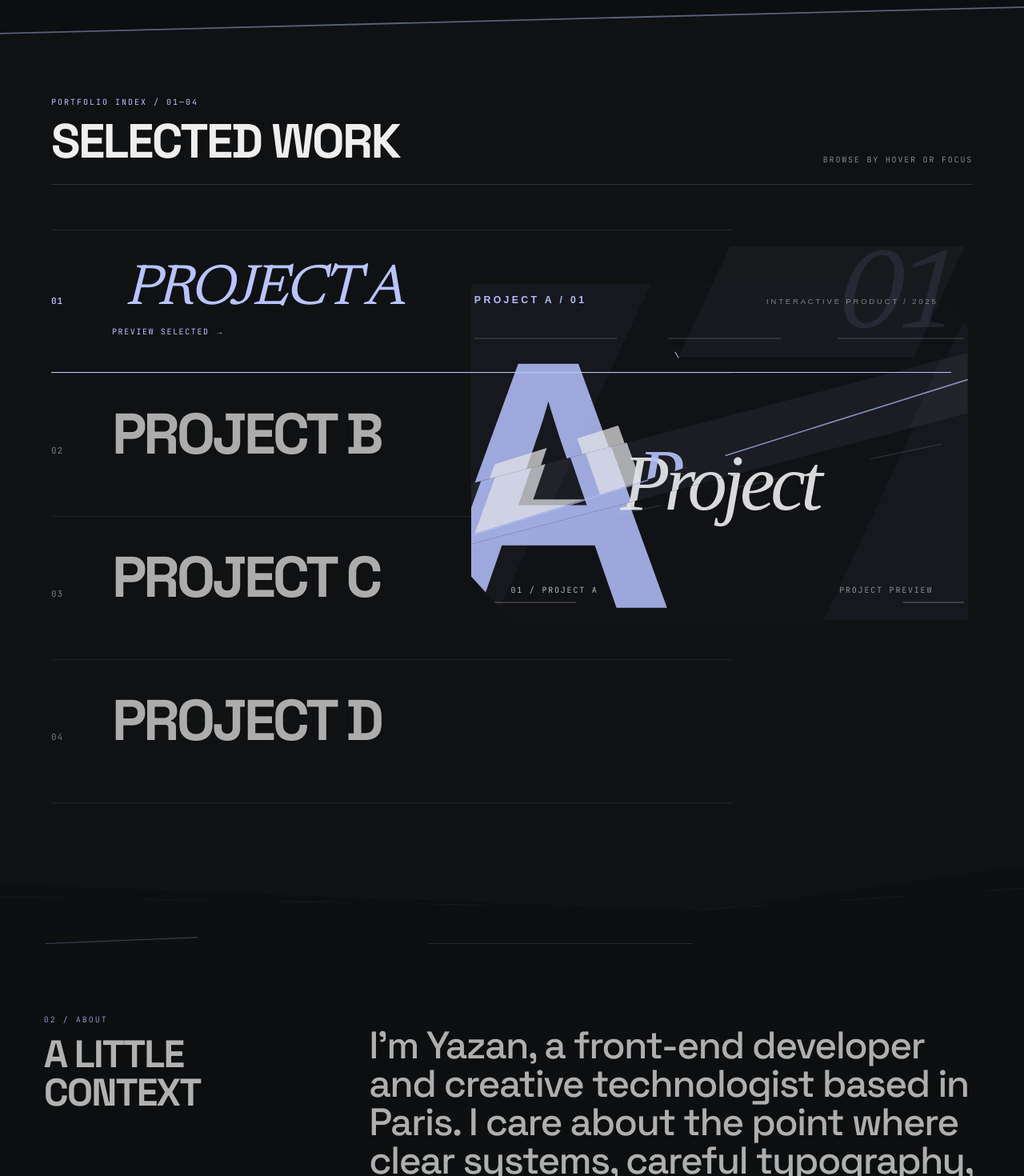
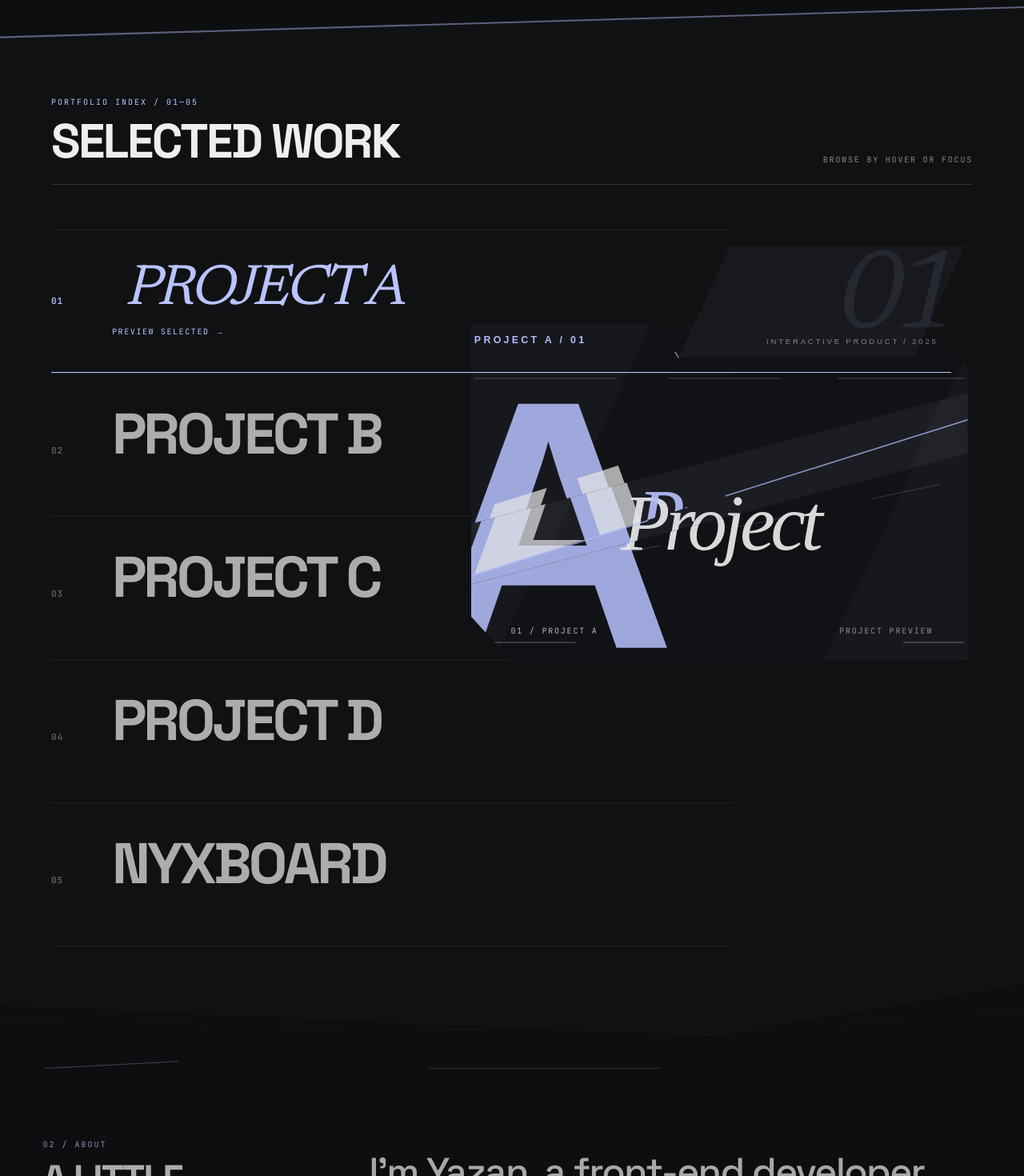
Before and after one commit to DRGYZ/portfolio, a Next.js app: page / in a window 1280 px wide. Shown: the part 840-2310 px from the top of the page at 80% size. Built offline with nearby package versions, Linux system fonts and the light colour scheme.

Commit message:
feat: add Nyxboard commerce dashboard to selected work and preview system

```diff
--- a/components/project-preview/ProjectPreview.tsx
+++ b/components/project-preview/ProjectPreview.tsx
@@ -18,6 +18,7 @@ const frameClips: Record<string, string> = {
   '02': 'polygon(7% 0, 100% 0, 100% 87%, 93% 100%, 0 100%, 0 13%)',
   '03': 'polygon(0 0, 100% 0, 100% 100%, 9% 100%, 0 84%)',
   '04': 'polygon(0 0, 94% 0, 100% 10%, 100% 100%, 0 100%, 0 14%)',
+  '05': 'polygon(6% 0, 100% 0, 100% 88%, 94% 100%, 0 100%, 0 12%)',
 };
 
 const compactFrameClips: Record<string, string> = {
@@ -25,6 +26,7 @@ const compactFrameClips: Record<string, string> = {
   '02': 'polygon(8% 0, 100% 0, 100% 92%, 92% 100%, 0 100%, 0 9%)',
   '03': 'polygon(0 0, 100% 0, 100% 100%, 8% 100%, 0 88%)',
   '04': 'polygon(0 0, 92% 0, 100% 8%, 100% 100%, 0 100%, 0 12%)',
+  '05': 'polygon(6% 0, 100% 0, 100% 90%, 94% 100%, 0 100%, 0 10%)',
 };
 
 const sliceClips: Record<string, string> = {
@@ -32,6 +34,7 @@ const sliceClips: Record<string, string> = {
   '02': 'polygon(0 31%, 100% 31%, 100% 49%, 0 49%)',
   '03': 'polygon(0 69%, 100% 30%, 100% 45%, 0 84%)',
   '04': 'polygon(0 58%, 100% 20%, 100% 37%, 0 75%)',
+  '05': 'polygon(0 42%, 100% 18%, 100% 35%, 0 59%)',
 };
 
 const seamPaths: Record<string, string> = {
@@ -39,6 +42,7 @@ const seamPaths: Record<string, string> = {
   '02': 'M0 39 H37 M51 39 H100',
   '03': 'M0 84 L34 73 M49 68 L100 52',
   '04': 'M0 86 L36 75 M51 70 L100 54',
+  '05': 'M0 60 L42 44 M56 39 L100 24',
 };
 
 const compactObjectPositions: Record<string, string> = {
@@ -46,6 +50,7 @@ const compactObjectPositions: Record<string, string> = {
   '02': '55% center',
   '03': '37% center',
   '04': '58% center',
+  '05': '32% center',
 };
 
 const backingOffsets: Record<Project['id'], { x: number; y: number }> = {
@@ -53,6 +58,7 @@ const backingOffsets: Record<Project['id'], { x: number; y: number }> = {
   '02': { x: 12, y: -8 },
   '03': { x: -8, y: -10 },
   '04': { x: 10, y: 10 },
+  '05': { x: -11, y: 9 },
 };
 
 export function ProjectPreview({
@@ -143,6 +149,24 @@ export function ProjectPreview({
             opacity: 0.2,
           },
         };
+      case '05':
+        return {
+          initial: {
+            clipPath: 'polygon(0 0, 0 0, 0 100%, 0 100%)',
+            x: 24 * direction,
+            opacity: 0.6,
+          },
+          animate: {
+            clipPath: 'polygon(0 0, 100% 0, 100% 100%, 0 100%)',
+            x: 0,
+            opacity: 1,
+          },
+          exit: {
+            clipPath: 'polygon(100% 0, 100% 0, 100% 100%, 100% 100%)',
+            x: -16 * direction,
+            opacity: 0.2,
+          },
+        };
       default:
         return {
           initial: { opacity: 0 },
@@ -153,7 +177,7 @@ export function ProjectPreview({
   };
 
   const variants = getVariants(project.id);
-  const backing = backingOffsets[project.id];
+  const backing = backingOffsets[project.id] ?? backingOffsets['01'];
 
   return (
     <div className={`relative w-full ${compact ? 'aspect-[1.18/1]' : 'aspect-[1.48/1]'}`}>
@@ -268,17 +292,40 @@ export function ProjectPreview({
               />
             ) : null}
 
-            <div className="absolute bottom-[7%] left-[8%] right-[7%] z-[6] flex items-end justify-between gap-4 font-mono text-[9px] uppercase tracking-[0.18em] text-primary/75 sm:text-[10px]">
+            <div className="absolute bottom-[7%] left-[8%] right-[7%] z-[6] flex flex-wrap items-end justify-between gap-3 font-mono text-[9px] uppercase tracking-[0.18em] text-primary/75 sm:text-[10px]">
               <span>{project.id} / {project.title}</span>
               {projectUrl ? (
+                <div className="flex flex-wrap items-center gap-2 sm:gap-3">
+                  {project.gitHubUrl && (
+                    <a
+                      href={project.gitHubUrl}
+                      target="_blank"
+                      rel="noopener noreferrer"
+                      className="pointer-events-auto border border-white/20 bg-[#121318]/90 px-3 py-2 text-primary transition-colors hover:border-accent hover:text-accent focus-visible:border-accent"
+                    >
+                      GitHub ↗
+                    </a>
+                  )}
+                  {project.liveDemoUrl ? (
+                    <a
+                      href={project.liveDemoUrl}
+                      target="_blank"
+                      rel="noopener noreferrer"
+                      className="pointer-events-auto bg-accent px-4 py-2 font-semibold text-background transition-colors hover:bg-primary focus-visible:bg-primary"
+                    >
+                      Live demo ↗
+                    </a>
+                  ) : (
                     <a
                       href={projectUrl}
                       target="_blank"
                       rel="noopener noreferrer"
-                  className="pointer-events-auto bg-accent px-4 py-2.5 font-semibold text-background transition-colors hover:bg-primary focus-visible:bg-primary"
+                      className="pointer-events-auto bg-accent px-4 py-2 font-semibold text-background transition-colors hover:bg-primary focus-visible:bg-primary"
                     >
                       View project ↗
                     </a>
+                  )}
+                </div>
               ) : (
                 <span className="text-primary/55">Project preview</span>
               )}
--- a/components/selected-work/ProjectRow.tsx
+++ b/components/selected-work/ProjectRow.tsx
@@ -23,10 +23,23 @@ export function ProjectRow({
       <button
         type="button"
         aria-pressed={isActive}
-        aria-label={`Show preview for ${project.title}${project.category ? `, ${project.category}` : ''}${project.year ? `, ${project.year}` : ''}`}
+        aria-label={
+          isActive && hasProjectLink
+            ? `Open ${project.title} project link in new tab`
+            : `Show preview for ${project.title}${project.category ? `, ${project.category}` : ''}${project.year ? `, ${project.year}` : ''}`
+        }
         onPointerEnter={onActivate}
         onFocus={onActivate}
-        onClick={onActivate}
+        onClick={() => {
+          if (isActive && hasProjectLink) {
+            const url = getProjectUrl(project);
+            if (url) {
+              window.open(url, '_blank', 'noopener,noreferrer');
+              return;
+            }
+          }
+          onActivate();
+        }}
         className={`group relative block w-full overflow-visible py-7 text-left transition-[opacity,transform] duration-300 sm:py-9 lg:py-11 ${
           isDimmed
             ? 'opacity-20 hover:opacity-100 focus-visible:opacity-100'
--- a/components/selected-work/SelectedWorkSection.tsx
+++ b/components/selected-work/SelectedWorkSection.tsx
@@ -48,7 +48,9 @@ export function SelectedWorkSection() {
   );
 
   const activeIndex = projects.findIndex((project) => project.id === activeProject.id);
-  const previewOffsets = [-92, -30, 32, 94];
+  const previewOffsets = projects.length === 5
+    ? [-120, -60, 0, 60, 120]
+    : [-92, -30, 32, 94];
 
   const activateProject = (project: Project) => {
     const nextIndex = projects.findIndex((item) => item.id === project.id);
@@ -99,7 +101,7 @@ export function SelectedWorkSection() {
         >
           <div>
             <p className="mb-3 font-mono text-[10px] uppercase tracking-[0.2em] text-accent">
-              Portfolio index / 01—04
+              Portfolio index / 01—0{projects.length}
             </p>
             <motion.h2
               id="selected-work-title"
@@ -118,7 +120,7 @@ export function SelectedWorkSection() {
           />
         </motion.div>
 
-        <div ref={stageRef} className="relative lg:min-h-[740px]">
+        <div ref={stageRef} className="relative lg:min-h-[820px]">
           <div
             className="relative lg:w-[74%]"
             onPointerLeave={(event) => {
--- a/data/projects.ts
+++ b/data/projects.ts
@@ -45,4 +45,18 @@ export const projects: Project[] = [
     accent: '#b9c3ff',
     motionStyle: 'parallax',
   },
+  {
+    id: '05',
+    title: 'Nyxboard',
+    slug: 'nyxboard',
+    year: '2025',
+    category: 'Commerce Dashboard',
+    description: 'An expressive, accessible multi-store commerce operations dashboard built with React and TypeScript.',
+    previewImage: '/projects/nyxboard.svg?v=1',
+    previewType: 'image',
+    accent: '#b9c3ff',
+    motionStyle: 'layers',
+    liveDemoUrl: 'https://drgyz.github.io/nyxboard-commerce-dashboard/',
+    gitHubUrl: 'https://github.com/DRGYZ/nyxboard-commerce-dashboard',
+  },
 ];
--- a/types/project.ts
+++ b/types/project.ts
@@ -13,6 +13,7 @@ export interface Project {
   caseStudyUrl?: string;
   gitHubUrl?: string;
   liveDemoUrl?: string;
+  description?: string;
   accent?: string;
   motionStyle: MotionStyle;
 }
```
Also changed, not shown: public/projects/nyxboard.svg (added). Lines whose indentation alone changed are shown as unchanged.
